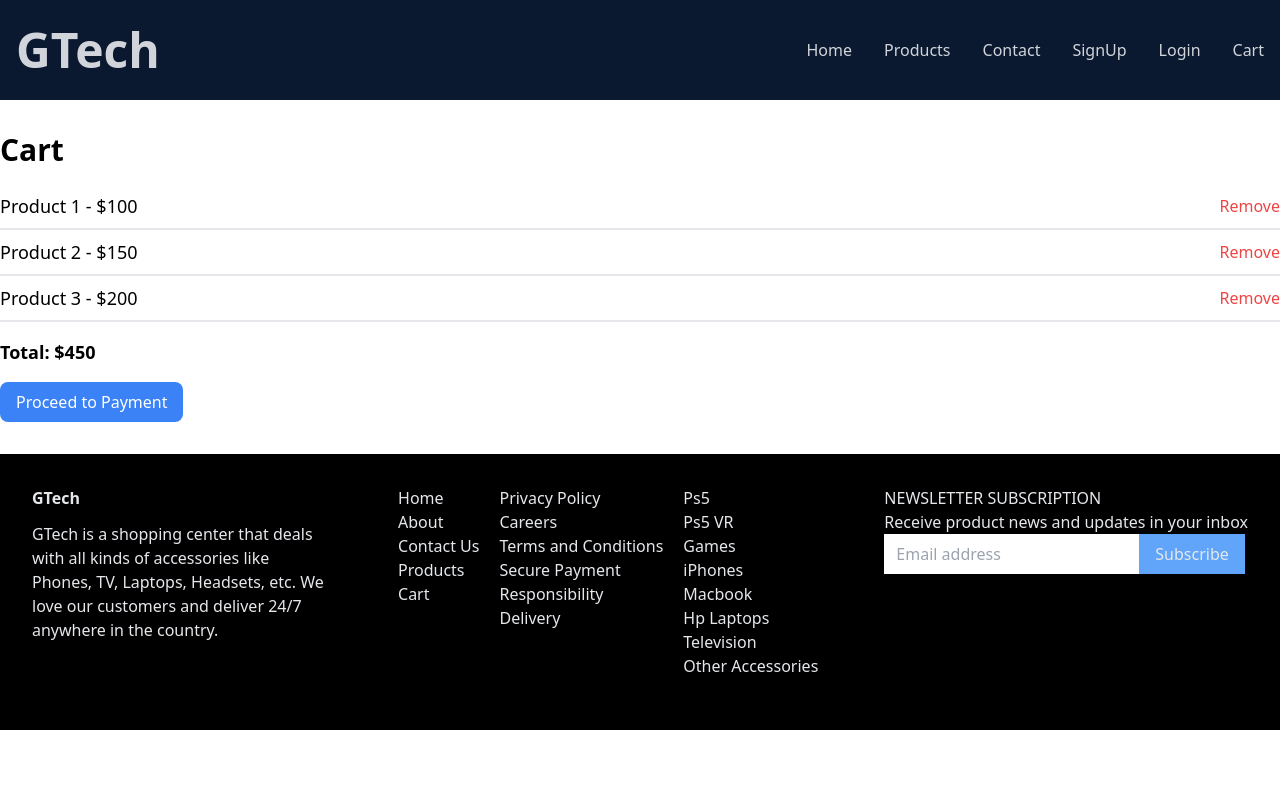
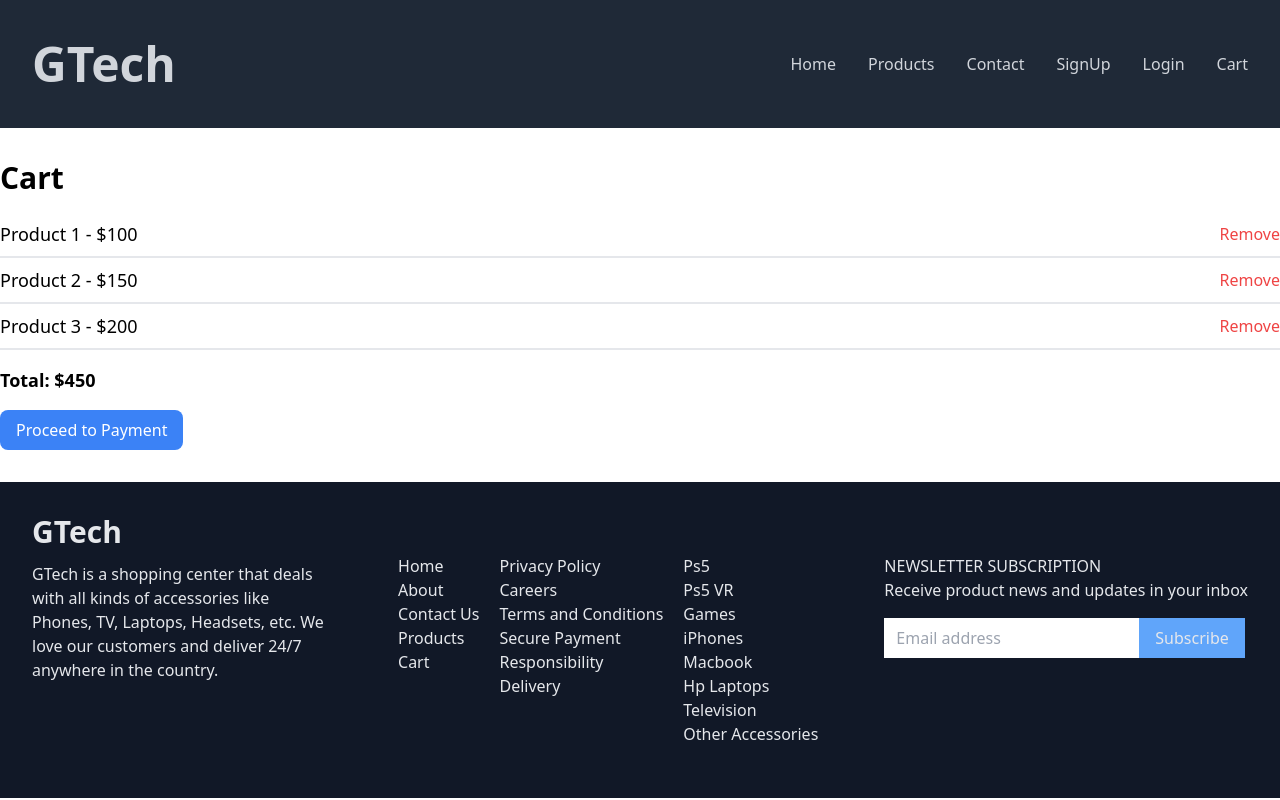
Before and after one commit to Gabby-Codes25/gtech, a Next.js app: page /Cart in a window 1280 px wide. Built offline with nearby package versions, Linux system fonts and the light colour scheme.

Commit message:
recent commit

```diff
--- a/app/components/footer.jsx
+++ b/app/components/footer.jsx
@@ -4,12 +4,12 @@ import Link from 'next/link'
 function Footer() {
   return (
     <section>
-        <div className="w-full bg-black text-gray-200 md:flex md:justify-between md:py-8 py-4 pl-5 md:px-8">
+        <div className="w-full bg-gray-900 text-gray-200 md:flex md:justify-between md:py-8 py-4 pl-5 md:px-8">
             <div>
-                <h1 className="pb-3 font-bold">GTech</h1>
+                <h1 className="pb-3 font-bold text-3xl">GTech</h1>
                 <p className="w-[300px] text-left">GTech is a shopping center that deals with all kinds of accessories like Phones, TV, Laptops, Headsets, etc. We love our customers and deliver 24/7 anywhere in the country.</p>
             </div>
-            <div className="md:flex gap-5">
+            <div className="md:flex gap-5 pt-10">
                 <div className='pb-5'>
                     <p><Link href="/">Home</Link></p>
                     <p><Link href="/">About</Link></p>
@@ -37,9 +37,9 @@ function Footer() {
                 </div>
             </div>
             {/* Newsletter Subscription */}
-            <div>
+            <div className='pt-10'>
                 <h1>NEWSLETTER SUBSCRIPTION</h1>
-                <p>Receive product news and updates in your inbox</p>
+                <p className='pb-4'>Receive product news and updates in your inbox</p>
                 <div className="md:flex">
                     <input className="py-2 px-3 outline-none border-none text-black" type="email" placeholder="Email address" />
                     <button className="bg-blue-400 px-4 py-2" type="submit">Subscribe</button>
--- a/app/layout.js
+++ b/app/layout.js
@@ -21,7 +21,8 @@ export default function RootLayout({ children }) {
   return (
     <html lang="en">
       <body>
-        <div className='w-full h-[100px] flex justify-between items-center px-4 bg-[#0a192f] text-gray-300'>
+        <header>
+          <div className='w-full h-[100px] flex justify-between items-center px-8 py-16 bg-gray-800 text-gray-300'>
             <div>
               <h1 className=' font-bold text-5xl font-sans'>GTech</h1>
             </div>
@@ -107,6 +108,7 @@ export default function RootLayout({ children }) {
               </li>
             </ul>
           </div>
+        </header>
         {children}
       </body>
     </html>
--- a/app/page.js
+++ b/app/page.js
@@ -12,7 +12,7 @@ export default function Home() {
       <section className="w-full h-[587px]">
         <BackgroundSwiper />
       </section>
-      <section className="bg-[#a09a9a22] md:flex flex-col items-center justify-center overflow-hidden w-full h-full px-4 lg:px-8 py-12 lg:py-28">
+      <section className="bg-[#a09a9a22] md:flex md:flex-row gap-4 flex-col items-center justify-center overflow-hidden w-full h-full px-4 lg:px-8 py-12 lg:py-28">
       <div className="bg-gray-600 border-black shadow-2xl rounded-xl w-64 h-80 mx-auto mb-5">
         <img
           src="/Onyx-Studio-8.jpg"
@@ -99,11 +99,6 @@ export default function Home() {
         </div>
       </div>
       </section>
-      <section className="bg-black w-full h-[100px]">
-        <div>
-          <img src="/payment.png" alt="Sponsors image" />
-        </div>
-      </section>
       <section>
         <div>
           <Footer />
```
Lines whose indentation alone changed are shown as unchanged.
